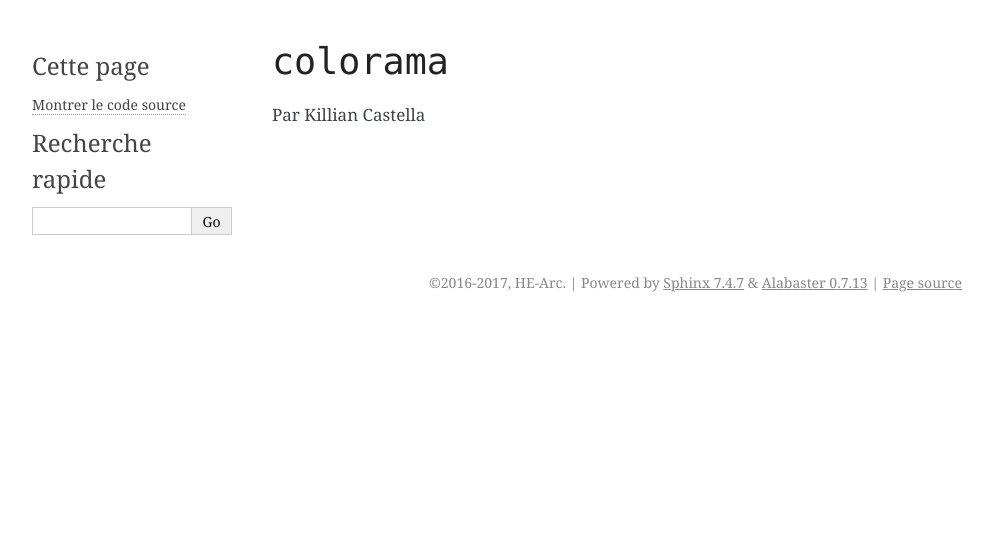
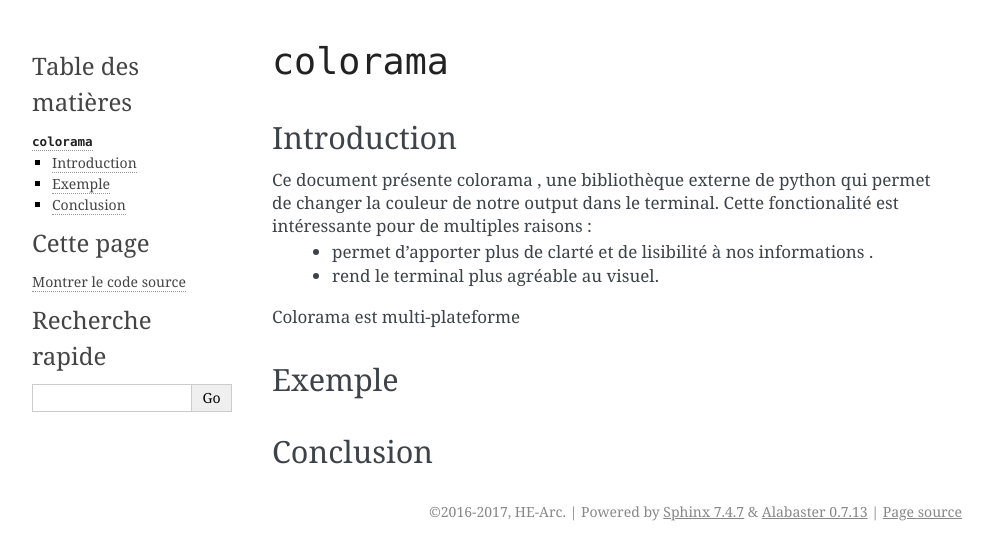
Before and after one commit to HE-Arc/livre-python, a Sphinx documentation site: the page built from source/colorama/index.rst, in a window 1280 px wide. Shown: the top 560 px of the page, without its empty margins (148-1141 px from the left). Built offline with Sphinx 7.4.7, drawn with Linux system fonts in a browser that asks for light colours.

Commit message:
premières modifs test

```diff
--- a/source/colorama/index.rst
+++ b/source/colorama/index.rst
@@ -2,5 +2,16 @@
 
 ``colorama``
 ============
+Introduction
+------------------
+Ce document présente colorama , une bibliothèque externe de python qui permet de changer la couleur de notre output dans le terminal. Cette fonctionalité est intéressante pour de multiples raisons :
+ * permet d'apporter plus de clarté et de lisibilité à nos informations .
+ * rend le terminal plus agréable au visuel.
 
-Par Killian Castella
+Colorama est multi-plateforme
+
+Exemple
+------------------
+
+Conclusion
+------------------
```
